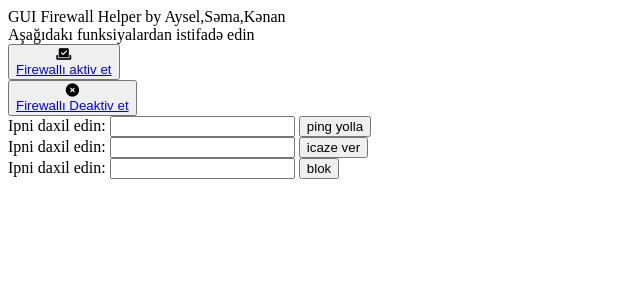
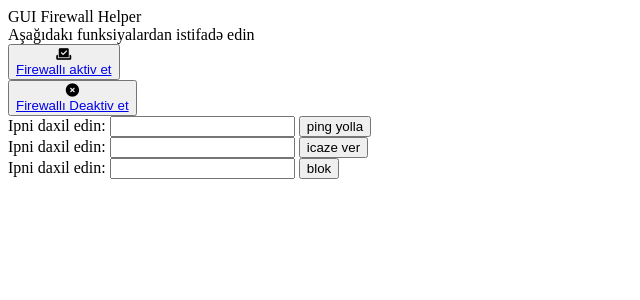
Before and after one commit to semabva/webfirewall, a Flask app: page / in a window 1280 px wide. Shown: the top 300 px of the page, without its empty margins (0-640 px from the left). Run offline with Flask 2, Linux system fonts and the light colour scheme; some libraries are stand-ins or nearby versions.

Commit message:
Update index.html

```diff
--- a/templates/index.html
+++ b/templates/index.html
@@ -11,7 +11,7 @@
   </head>
   <body>
     <div class="basliq">
-      <div class="bir">GUI Firewall Helper by Aysel,Səma,Kənan</div>
+      <div class="bir">GUI Firewall Helper </div>
       <div class="iki">Aşağıdakı funksiyalardan istifadə edin</div>
     </div>
     <div class="hamisi">
```
